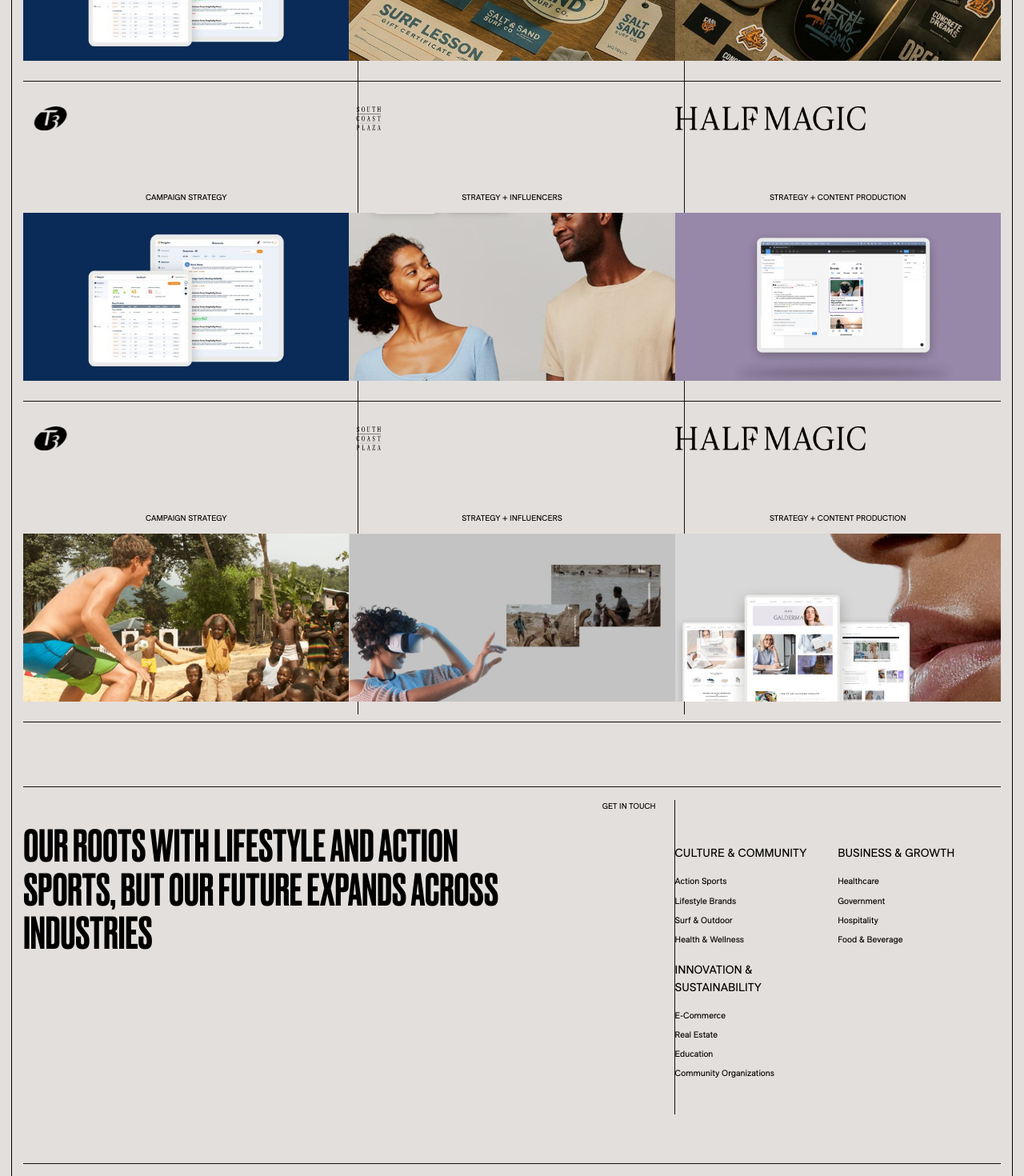
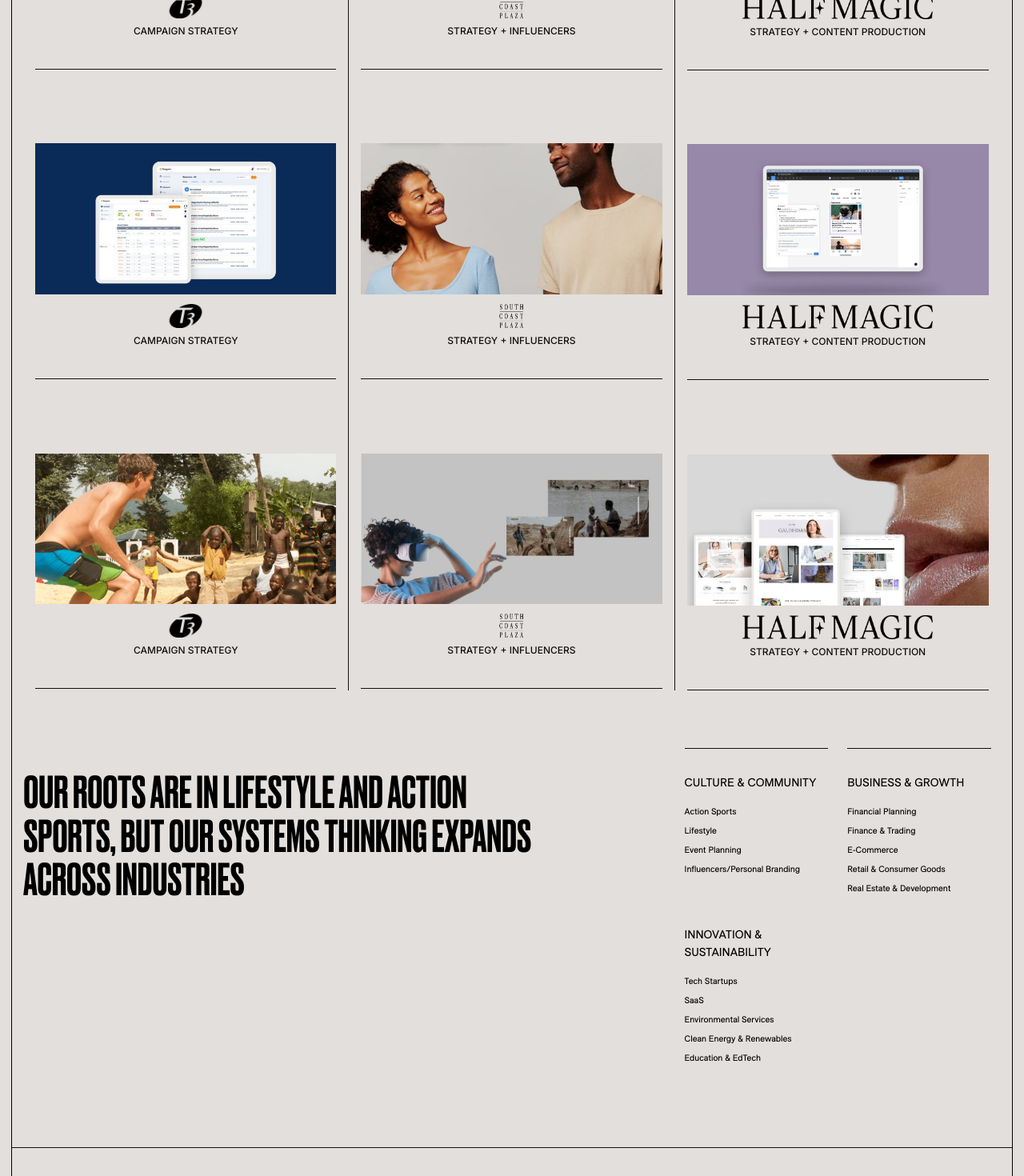
Before and after one commit to profDevA/deepsocal, a Next.js app: page /works in a window 1280 px wide. Shown: the part 940-2410 px from the top of the page at 80% size. Built offline with nearby package versions, Linux system fonts and the light colour scheme; a web font is replaced by a local one.

Commit message:
feat: works page

```diff
--- a/src/app/LayoutShell.tsx
+++ b/src/app/LayoutShell.tsx
@@ -37,7 +37,7 @@
     <main
       id="page-wrapper"
       className="mx-[1.1vw] border-l border-r border-black max-[1025px]:mx-[15px]"
-      style={{ paddingTop }}
+      style={{ marginTop: paddingTop + 10 }}
     >
       {children}
     </main>
--- a/src/app/works/page.tsx
+++ b/src/app/works/page.tsx
@@ -1,6 +1,8 @@
 import type { Metadata } from "next";
 import Link from "next/link";
 import Image from "next/image";
+import WorksFilter from "@/components/works/WorksFilter";
+import IndustryAccordion from "@/components/works/IndustryAccordion";
 
 export const metadata: Metadata = {
   title: "Work",
@@ -9,7 +11,6 @@
 
 const columns = [
   {
-    header: { left: "Featured", right: "Design" },
     items: [
       { logo: "/images/logo-1.webp", type: "Campaign Strategy", image: "/images/works-1.jpg" },
       { logo: "/images/logo-4.webp", type: "Campaign Strategy", image: "/images/works-2.jpg" },
@@ -18,7 +19,6 @@
     ],
   },
   {
-    header: { left: "Featured", right: "Design" },
     items: [
       { logo: "/images/logo-2.webp", type: "Strategy + Content + Influencers", image: "/images/works-5.jpg" },
       { logo: "/images/logo-5.webp", type: "Strategy + Influencers", image: "/images/works-6.jpg" },
@@ -27,7 +27,6 @@
     ],
   },
   {
-    header: { left: "Featured", right: "Design" },
     items: [
       { logo: "/images/logo-3.webp", type: "Strategy + Content", image: "/images/works-9.jpg" },
       { logo: "/images/logo-6.webp", type: "Strategy + Content Production", image: "/images/works-10.jpg" },
@@ -45,35 +44,53 @@
           <div className="flex flex-wrap gap-0">
             <div className="w-full">
               <div className="mb-[2.5vw] uppercase">
-                <h1 className="text-[5vw] max-[575px]:text-[45px]">Works</h1>
+                <h1 className="text-[5vw] max-[575px]:text-[45px]">Work</h1>
               </div>
             </div>
           </div>
         </div>
       </section>
 
+      <section className="px-[1.1vw]! max-[1025px]:px-[15px]! mb-6 md:hidden">
+        <WorksFilter />
+      </section>
+
       <section className="px-[1.1vw]! max-[1025px]:px-[15px]!">
-        <div className="w-full px-0">
-          <div className="flex flex-wrap">
-            {columns.map((col, ci) => (
-              <div className="w-full sm:w-1/3" key={ci}>
-                <div className={`uppercase relative${ci < columns.length - 1 ? " after:content-[''] after:absolute after:w-px after:h-[calc(100%-50px)] after:right-[-12px] after:bg-dark after:top-[40px] max-[575px]:after:content-none!" : ""}`}>
-                  <div className="border-b border-dark pb-[5px] text-[65%] flex justify-between">
-                    <p className="m-0">{col.header.left}</p>
-                    <p className="m-0">{col.header.right}</p>
+        <div className="grid w-full grid-cols-1 md:grid-cols-3">
+          {columns.map((col, index) => (
+            <div
+              key={index}
+              className="min-w-0 border-dark md:border-r md:border-dark md:last:border-r-0 md:px-[12px] lg:px-[15px] max-md:border-b max-md:border-dark max-md:last:border-b-0"
+            >
+              <div
+                className={`border-t border-dark pt-4 md:pt-5 ${index > 0 ? "max-md:border-t-0" : ""}`}
+              >
+              {col.items.map((item, ii) => (
+                <div className="border-b border-dark" key={ii}>
+                  <div className="pt-[clamp(40px,7.25vw,104px)]">
+                    <div className="relative aspect-441/221 w-full overflow-hidden">
+                      <Link href="/works/forever-a-surfer" className="absolute inset-0 block">
+                        <Image
+                          src={item.image}
+                          alt={item.type}
+                          fill
+                          className="object-cover"
+                          sizes="(max-width: 767px) 100vw, 33vw"
+                        />
+                      </Link>
                     </div>
-                  {col.items.map((item, ii) => (
-                    <div className="border-b border-dark pb-[25px]" key={ii}>
-                      <div className="mt-[2em] mb-[5em] max-[575px]:mt-5 max-[575px]:mb-[60px] text-center">
-                        <Image src={item.logo} alt="client logo" width={200} height={30} style={{ width: "auto", height: "auto", maxHeight: "30px" }} />
                   </div>
-                      <div className="text-[65%] mb-3">
-                        <p className="m-0 text-center">{item.type}</p>
-                      </div>
-                      <div>
-                        <Link href="/works/forever-a-surfer">
-                          <Image src={item.image} className="w-full" alt="project work" width={600} height={400} style={{ width: "100%", height: "auto" }} />
-                        </Link>
+                  <div className="flex flex-col items-center gap-2 pb-10 pt-3 max-[575px]:pb-12 max-[575px]:pt-4">
+                    <Image
+                      src={item.logo}
+                      alt={`${item.type} client mark`}
+                      width={200}
+                      height={30}
+                      style={{ width: "auto", height: "auto", maxHeight: "30px" }}
+                    />
+                    <p className="m-0 text-center font-inter font-medium text-xs uppercase leading-tight text-dark">
+                      {item.type}
+                    </p>
                   </div>
                 </div>
               ))}
@@ -81,51 +98,62 @@
             </div>
           ))}
         </div>
-        </div>
       </section>
 
-      <section className="px-[1.1vw]! max-[1025px]:px-[15px]! pt-20 max-[767px]:pt-12">
-        <div className="border-t border-b border-dark pt-4 pb-24">
-          <div className="w-full px-0">
+      {/* Mobile: stacked heading + accordion rows */}
+      <section className="w-full px-[1.1vw]! max-[1025px]:px-[15px]! pt-8 md:hidden">
+        <div className="border-t border-b border-dark py-5">
+          <h2 className="font-druk text-[48px] uppercase leading-[54.83px] text-dark max-[375px]:text-[36px] max-[375px]:leading-[42px]">
+            Our roots are in lifestyle and action sports, but our systems thinking expands across industries
+          </h2>
+        </div>
+        <IndustryAccordion />
+      </section>
+
+      {/* Desktop: side-by-side heading + category lists */}
+      <section className="hidden md:block w-full pt-12">
+        <div className="w-full border-b border-dark">
+          <div className="px-[1.1vw]! max-[1025px]:px-[15px]! pb-24 pt-6">
             <div className="flex flex-wrap">
               <div className="w-full lg:w-2/3 md:w-7/12 uppercase">
-                <div className="relative pr-6 h-full after:content-[''] after:absolute after:w-px after:h-[110%] after:right-0 after:top-0 after:bg-dark max-[767px]:pb-[50px] max-[767px]:after:w-full max-[767px]:after:h-px max-[767px]:after:top-auto max-[767px]:after:bottom-5">
-                  <p className="text-[65%] text-right">
-                    <span>Get in touch</span>
-                  </p>
-                  <h2 className="font-druk text-[4.25vw] max-w-[82%] leading-none max-[767px]:text-[6vw] max-[575px]:max-w-full max-[575px]:text-[36px]">Our roots with lifestyle and action sports, but our future expands across industries</h2>
+                <div className="md:pr-6 md:pt-7">
+                  <h2 className="font-druk text-[4.25vw] max-w-[82%] leading-none">
+                    Our roots are in lifestyle and action sports, but our systems thinking expands across industries
+                  </h2>
                 </div>
               </div>
               <div className="w-full lg:w-1/3 md:w-5/12">
-                <div className="flex flex-wrap pt-14">
-                  <div className="w-full sm:w-1/2">
-                    <div className="max-[575px]:pb-[5px] max-[575px]:border-t max-[575px]:border-dashed max-[575px]:border-dark max-[575px]:border-b max-[575px]:pt-[7px] max-[575px]:mb-2.5">
-                      <h6 className="uppercase text-[0.9rem] mb-4 max-[575px]:mb-0 max-[575px]:flex max-[575px]:justify-between max-[575px]:items-center">Culture &amp; Community <span className="hidden max-[575px]:block">[+]</span></h6>
-                      <ul className="list-none pl-0 text-[70%] max-[575px]:hidden">
+                <div className="flex flex-wrap">
+                  <div className="w-1/2 px-3">
+                    <div className="border-t border-dark pt-8">
+                      <h6 className="uppercase text-[0.9rem] mb-4">Culture &amp; Community</h6>
+                      <ul className="list-none pl-0 text-[70%]">
                         <li className="my-2">Action Sports</li>
-                        <li className="my-2">Lifestyle Brands</li>
-                        <li className="my-2">Surf &amp; Outdoor</li>
-                        <li className="my-2">Health &amp; Wellness</li>
+                        <li className="my-2">Lifestyle</li>
+                        <li className="my-2">Event Planning</li>
+                        <li className="my-2">Influencers/Personal Branding</li>
                       </ul>
-                    </div>
-                    <div className="mt-5 max-[575px]:pb-[5px] max-[575px]:border-t max-[575px]:border-dashed max-[575px]:border-dark max-[575px]:border-b max-[575px]:pt-[7px] max-[575px]:mb-2.5">
-                      <h6 className="uppercase text-[0.9rem] mb-4 max-[575px]:mb-0 max-[575px]:flex max-[575px]:justify-between max-[575px]:items-center">Innovation &amp; Sustainability <span className="hidden max-[575px]:block">[+]</span></h6>
-                      <ul className="list-none pl-0 text-[70%] max-[575px]:hidden">
-                        <li className="my-2">E-Commerce</li>
-                        <li className="my-2">Real Estate</li>
-                        <li className="my-2">Education</li>
-                        <li className="my-2">Community Organizations</li>
+                      <div className="mt-14 lg:mt-16">
+                        <h6 className="uppercase text-[0.9rem] mb-4">Innovation &amp; Sustainability</h6>
+                        <ul className="list-none pl-0 text-[70%]">
+                          <li className="my-2">Tech Startups</li>
+                          <li className="my-2">SaaS</li>
+                          <li className="my-2">Environmental Services</li>
+                          <li className="my-2">Clean Energy &amp; Renewables</li>
+                          <li className="my-2">Education &amp; EdTech</li>
                         </ul>
                       </div>
                     </div>
-                  <div className="w-full sm:w-1/2">
-                    <div className="max-[575px]:pb-[5px] max-[575px]:border-t max-[575px]:border-dashed max-[575px]:border-dark max-[575px]:border-b max-[575px]:pt-[7px] max-[575px]:mb-2.5">
-                      <h6 className="uppercase text-[0.9rem] mb-4 max-[575px]:mb-0 max-[575px]:flex max-[575px]:justify-between max-[575px]:items-center">Business &amp; Growth <span className="hidden max-[575px]:block">[+]</span></h6>
-                      <ul className="list-none pl-0 text-[70%] max-[575px]:hidden">
-                        <li className="my-2">Healthcare</li>
-                        <li className="my-2">Government</li>
-                        <li className="my-2">Hospitality</li>
-                        <li className="my-2">Food &amp; Beverage</li>
+                  </div>
+                  <div className="w-1/2 px-3">
+                    <div className="border-t border-dark pt-8">
+                      <h6 className="uppercase text-[0.9rem] mb-4">Business &amp; Growth</h6>
+                      <ul className="list-none pl-0 text-[70%]">
+                        <li className="my-2">Financial Planning</li>
+                        <li className="my-2">Finance &amp; Trading</li>
+                        <li className="my-2">E-Commerce</li>
+                        <li className="my-2">Retail &amp; Consumer Goods</li>
+                        <li className="my-2">Real Estate &amp; Development</li>
                       </ul>
                     </div>
                   </div>
--- a/src/components/layout/Header.tsx
+++ b/src/components/layout/Header.tsx
@@ -22,9 +22,9 @@
   }, []);
 
   return (
-    <header id="header" className="fixed top-0 left-0 right-0 z-9999 bg-brand">
+    <header id="header" className="fixed top-0 left-0 right-0 z-9999 bg-brand border-b border-black">
       <div className="w-full px-[1.1vw] max-[1025px]:px-[15px]">
-        <nav className="flex flex-wrap gap-[30px] border-l border-r border-b border-black px-[1.1vw] max-[1025px]:px-[15px] min-h-[60px]">
+        <nav className="flex flex-wrap gap-[30px] min-h-[60px]">
           <div className="flex items-center">
             <Link className="w-[65px] h-[25px] flex p-0" href="/">
               <Image src="/images/logo.svg" alt="logo" className="w-[65px] h-[25px] object-contain" width={65} height={25} unoptimized />
--- /dev/null
+++ b/src/components/works/IndustryAccordion.tsx
@@ -0,0 +1,52 @@
+"use client";
+
+import { useState } from "react";
+
+const industries = [
+  {
+    name: "Culture & Community",
+    items: ["Action Sports", "Lifestyle", "Event Planning", "Influencers/Personal Branding"],
+  },
+  {
+    name: "Business & Growth",
+    items: ["Financial Planning", "Finance & Trading", "E-Commerce", "Retail & Consumer Goods", "Real Estate & Development"],
+  },
+  {
+    name: "Innovation & Sustainability",
+    items: ["Tech Startups", "SaaS", "Environmental Services", "Clean Energy & Renewables", "Education & EdTech"],
+  },
+];
+
+export default function IndustryAccordion() {
+  const [openIndex, setOpenIndex] = useState<number | null>(null);
+
+  return (
+    <div className="mt-[19px] flex flex-col gap-[7px]">
+      {industries.map((cat, i) => (
+        <div key={cat.name}>
+          <button
+            type="button"
+            className="flex h-[28px] w-full cursor-pointer items-center justify-between border-t border-b border-dashed border-dark bg-transparent p-0"
+            onClick={() => setOpenIndex(openIndex === i ? null : i)}
+          >
+            <span className="font-inter text-[14px] font-medium uppercase leading-[15.548px] text-black">
+              {cat.name}
+            </span>
+            <span className="text-[14px] font-medium text-black">
+              [{openIndex === i ? "−" : "+"}]
+            </span>
+          </button>
+          {openIndex === i && (
+            <ul className="list-none pl-0 pb-3 pt-2">
+              {cat.items.map((item) => (
+                <li key={item} className="py-1 font-inter text-[13px] text-dark">
+                  {item}
+                </li>
+              ))}
+            </ul>
+          )}
+        </div>
+      ))}
+    </div>
+  );
+}
--- /dev/null
+++ b/src/components/works/WorksFilter.tsx
@@ -0,0 +1,67 @@
+"use client";
+
+import { useState, useRef, useEffect } from "react";
+import { FaChevronDown } from "react-icons/fa6";
+
+const categories = [
+  "Show All",
+  "Marketing",
+  "Deep Research",
+  "Branding",
+  "Design",
+  "Development",
+];
+
+export default function WorksFilter() {
+  const [open, setOpen] = useState(false);
+  const [selected, setSelected] = useState("Marketing");
+  const ref = useRef<HTMLDivElement>(null);
+
+  useEffect(() => {
+    const handleClickOutside = (e: MouseEvent) => {
+      if (ref.current && !ref.current.contains(e.target as Node)) {
+        setOpen(false);
+      }
+    };
+    document.addEventListener("click", handleClickOutside);
+    return () => document.removeEventListener("click", handleClickOutside);
+  }, []);
+
+  return (
+    <div className="flex items-end justify-between pb-3 md:hidden">
+      <span className="font-inter text-[16px] font-normal leading-[22.696px] tracking-[-0.324px] text-black uppercase">
+        Featured
+      </span>
+      <div className="relative" ref={ref}>
+        <button
+          type="button"
+          className="flex items-center gap-1.5 bg-transparent border-none p-0 font-inter text-[16px] font-normal leading-[22.696px] tracking-[-0.324px] text-black uppercase cursor-pointer"
+          onClick={() => setOpen(!open)}
+        >
+          {selected}
+          <FaChevronDown className="text-[0.6em]" />
+        </button>
+        {open && (
+          <div className="absolute right-0 top-full mt-2 min-w-[200px] rounded-[10px] border border-black/20 bg-brand px-[17px] py-[23px] shadow-[0px_4px_14.1px_0px_rgba(0,0,0,0.25)] z-50">
+            <div className="flex flex-col gap-[32px]">
+            {categories.map((cat) => (
+              <button
+                key={cat}
+                type="button"
+                className="block w-full cursor-pointer border-none bg-transparent p-0 text-left text-[12px] font-normal leading-[13.35px] uppercase text-[#090909] hover:text-black"
+                style={{ fontFamily: "Arial, sans-serif" }}
+                onClick={() => {
+                  setSelected(cat);
+                  setOpen(false);
+                }}
+              >
+                {cat}
+              </button>
+            ))}
+            </div>
+          </div>
+        )}
+      </div>
+    </div>
+  );
+}
```
Also changed, not shown: public/images/DeepSoCal-Favicon.png (deleted). Lines whose indentation alone changed are shown as unchanged.
